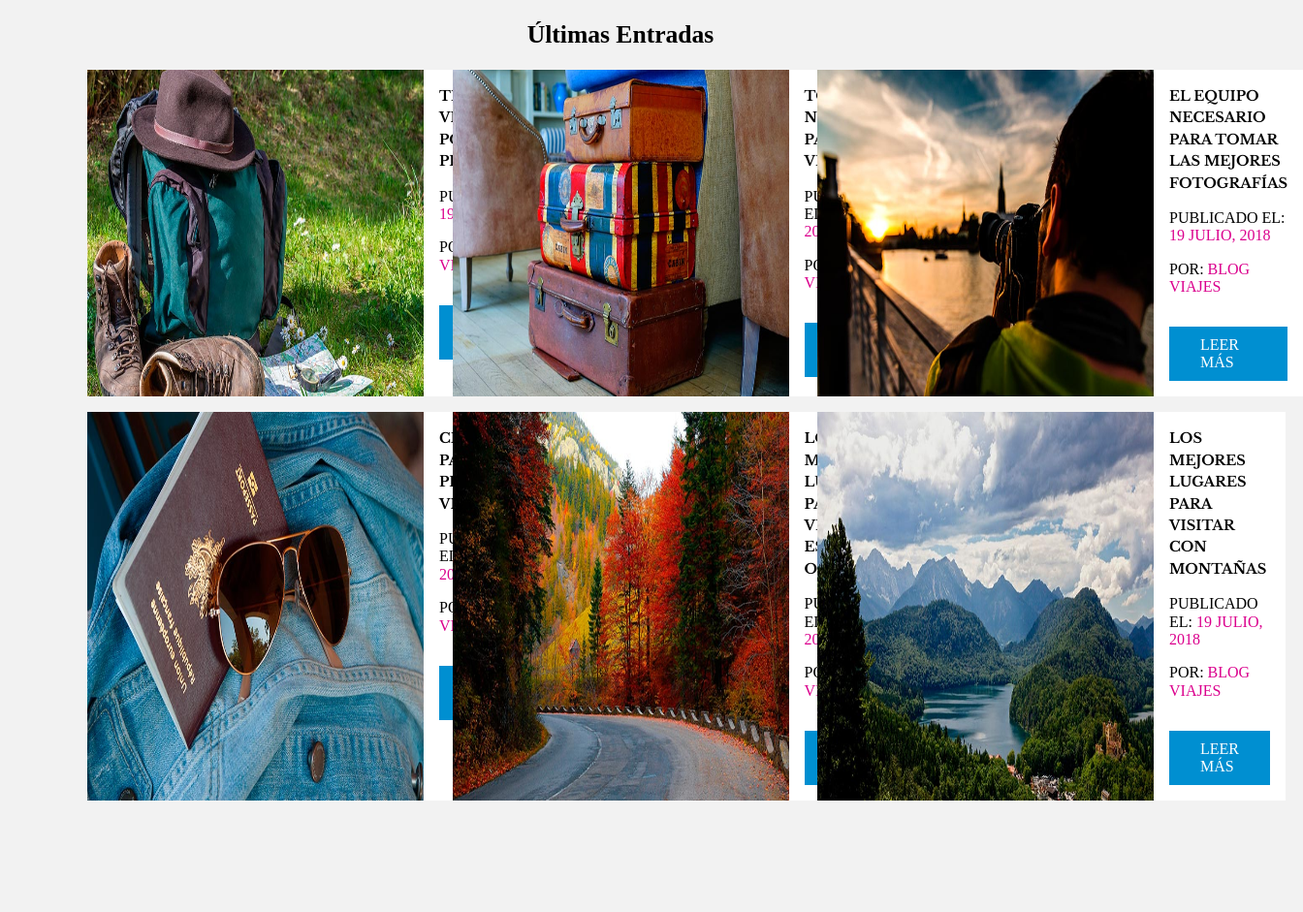
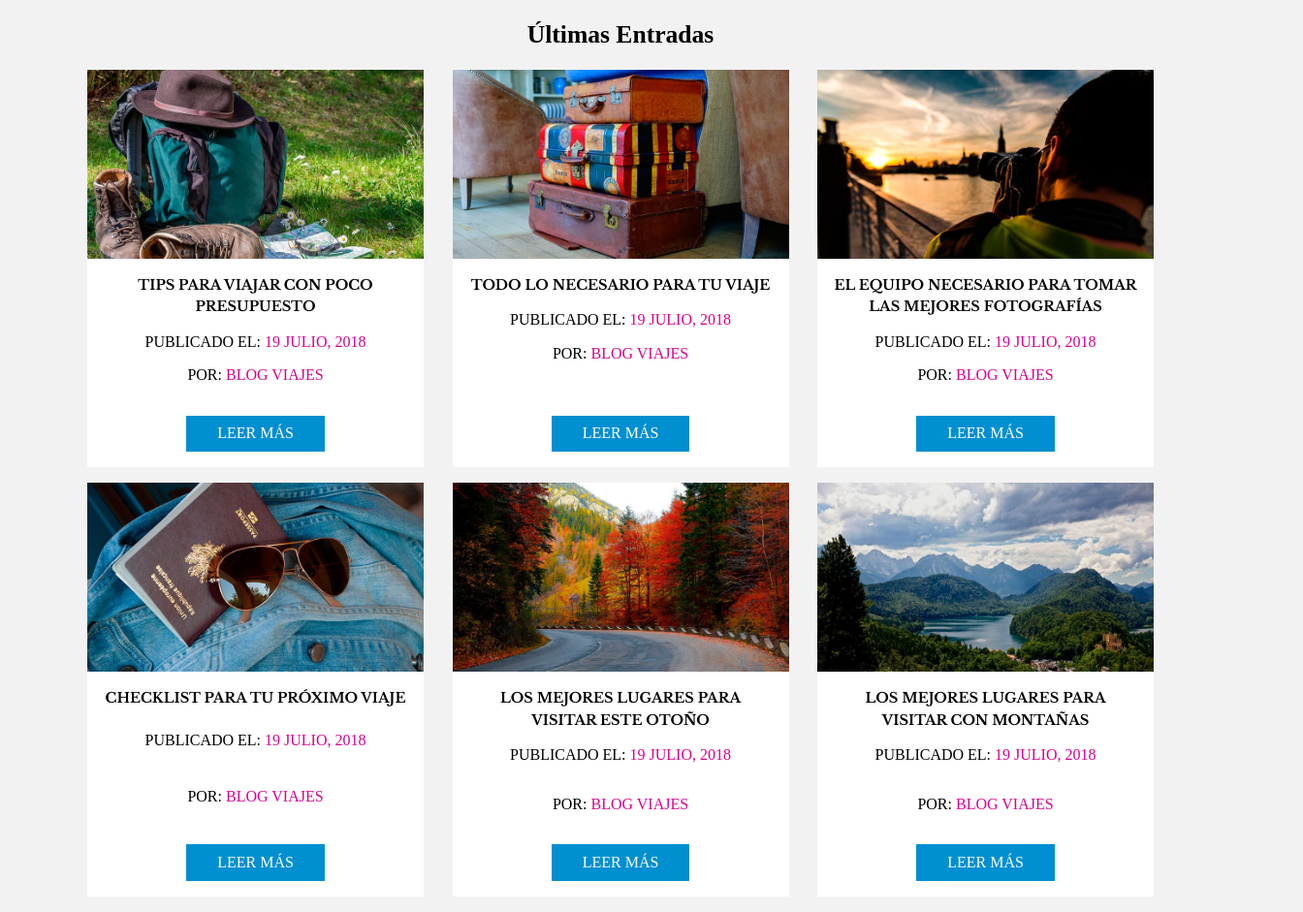
Before and after one commit to EH-EliezerHernandez/PyoyectoCards-FlexBox, a plain HTML site: page index.html in a window 1280 px wide. Shown: the whole page at 97% size, 1344 px wide, since content can reach past the window. Before the commit the page ends 842 px from the top, so only its background shows below. Drawn offline with nearby package versions, Linux system fonts and the light colour scheme.

Commit message:
Cajas de igual altura con flexbox Bajas de igual altura independientes del contenido flex-direction:column He ajustado las cajas para que tengan igual altura independientemente del contenido.
He implementado en el contenedor "entrada" flex-direction: column ha
diferencia del proyecto en la rama developOne donde mantuve el valor por
defecto de esta propiedad.

```diff
--- a/css/styles.css
+++ b/css/styles.css
@@ -19,7 +19,6 @@ h2{
 }
 h3{
     font-family: 'Libre Baskerville', serif;
-    font-weight: 700;
     font-size: .9rem;
     margin: unset;
     line-height: 1.4rem;
@@ -27,12 +26,17 @@ h3{
 
 .entrada{
     display:flex;
+    flex-direction:column;
     margin-bottom: 1rem;
 }
 .entrada .contenido{
+    flex: 1;
+    display:flex;
+    flex-wrap:wrap;
     padding: 1rem;
     background-color:white;
     justify-content: center;
+    align-content: space-between;
 }
 @media screen and (min-width:480px) {
     .contenido-principal{
@@ -44,7 +48,7 @@ h3{
         flex: 0 0 calc(50% - 1rem);
     }
 }
-@media screen and (min-width:480px) {
+@media screen and (min-width:768px) {
     .entrada{
         flex: 0 0 calc(33% - 1rem);
     }
@@ -53,6 +57,8 @@ h3{
 .contenido h3,
 .contenido p{
     text-transform: uppercase;
+    text-align: center;
+    flex:0 0 100%;
 }
 .contenido span{
     color:#db008d;
--- a/index.html
+++ b/index.html
@@ -1,5 +1,6 @@
 <!DOCTYPE html>
 <html lang="en">
+
 <head>
     <meta charset="UTF-8">
     <meta name="viewport" content="width=device-width, initial-scale=1.0">
@@ -10,6 +11,7 @@
     <link rel="stylesheet" href="css/styles.css">
 
 </head>
+
 <body>
     <div class="contenedor">
         <main class="contenido-principal">
@@ -19,27 +21,35 @@
                 <img src="img/01.jpg" alt="texto entrada">
 
                 <div class="contenido">
+                    <div class="texto-contenido">
                         <h3>Tips para viajar con poco presupuesto</h3>
                         <p>Publicado el: <span>19 Julio, 2018</span></p>
                         <p>Por: <span>Blog Viajes</span></p>
+
+                    </div>
                     <a href="#" class="boton"> Leer más</a>
                 </div>
             </article>
             <article class="entrada">
                 <img src="img/02.jpg" alt="texto entrada">
                 <div class="contenido">
+                    <div class="texto-contenido">
                         <h3>Todo lo necesario para tu viaje</h3>
                         <p>Publicado el: <span>19 Julio, 2018</span></p>
                         <p>Por: <span>Blog Viajes</span></p>
+                    </div>
                     <a href="#" class="boton"> Leer más</a>
                 </div>
             </article>
             <article class="entrada">
                 <img src="img/03.jpg" alt="texto entrada">
                 <div class="contenido">
+                    <div class="texto-contenido">
+
                         <h3>El equipo necesario para tomar las mejores fotografías</h3>
                         <p>Publicado el: <span>19 Julio, 2018</span></p>
                         <p>Por: <span>Blog Viajes</span></p>
+                    </div>
                     <a href="#" class="boton"> Leer más</a>
                 </div>
             </article>
@@ -71,7 +81,9 @@
                 </div>
             </article>
         </main>
-    </div><!--.contenido-->
+    </div>
+    <!--.contenido-->
 
 </body>
+
 </html>
```
Lines whose indentation alone changed are shown as unchanged.
